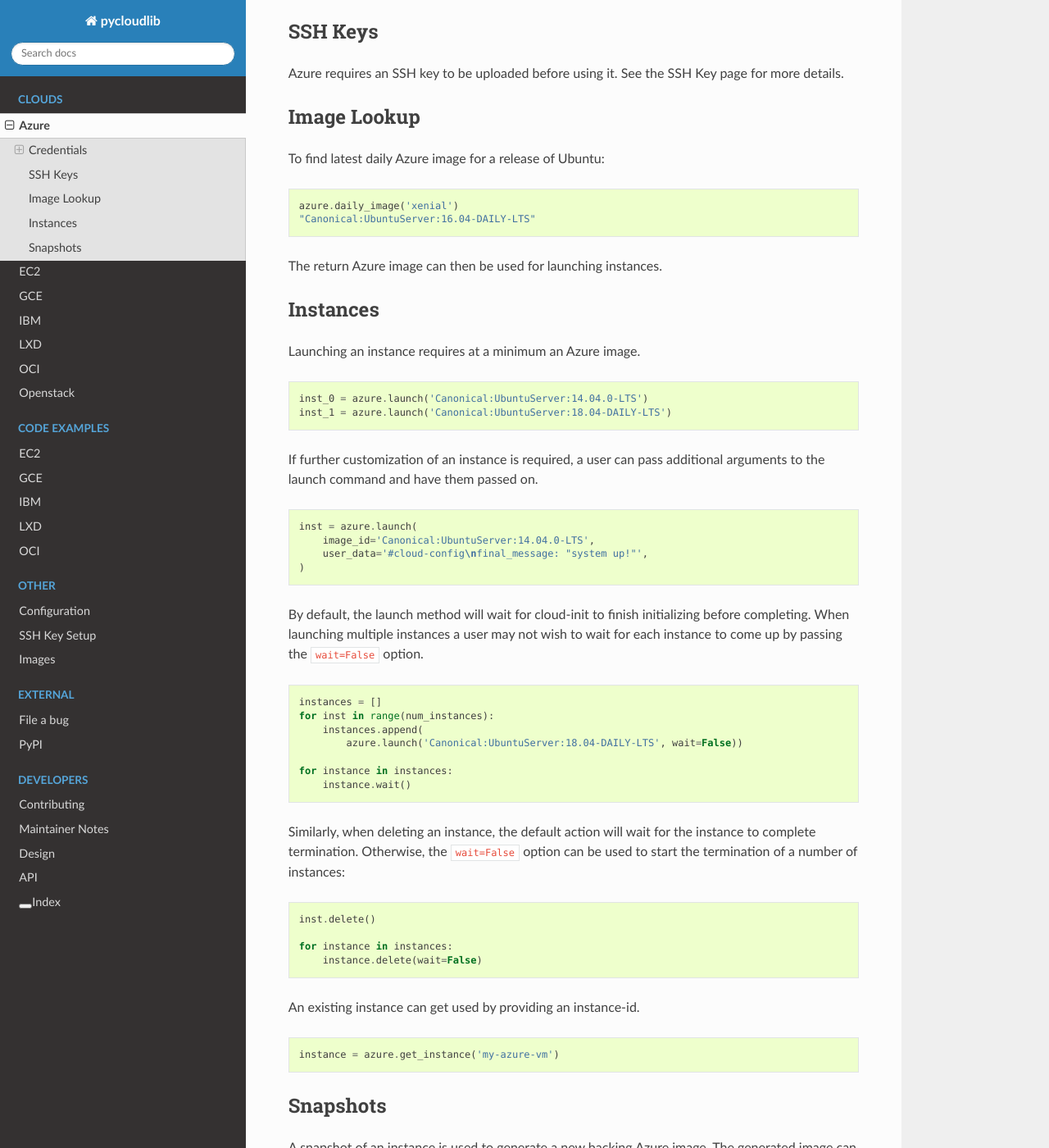
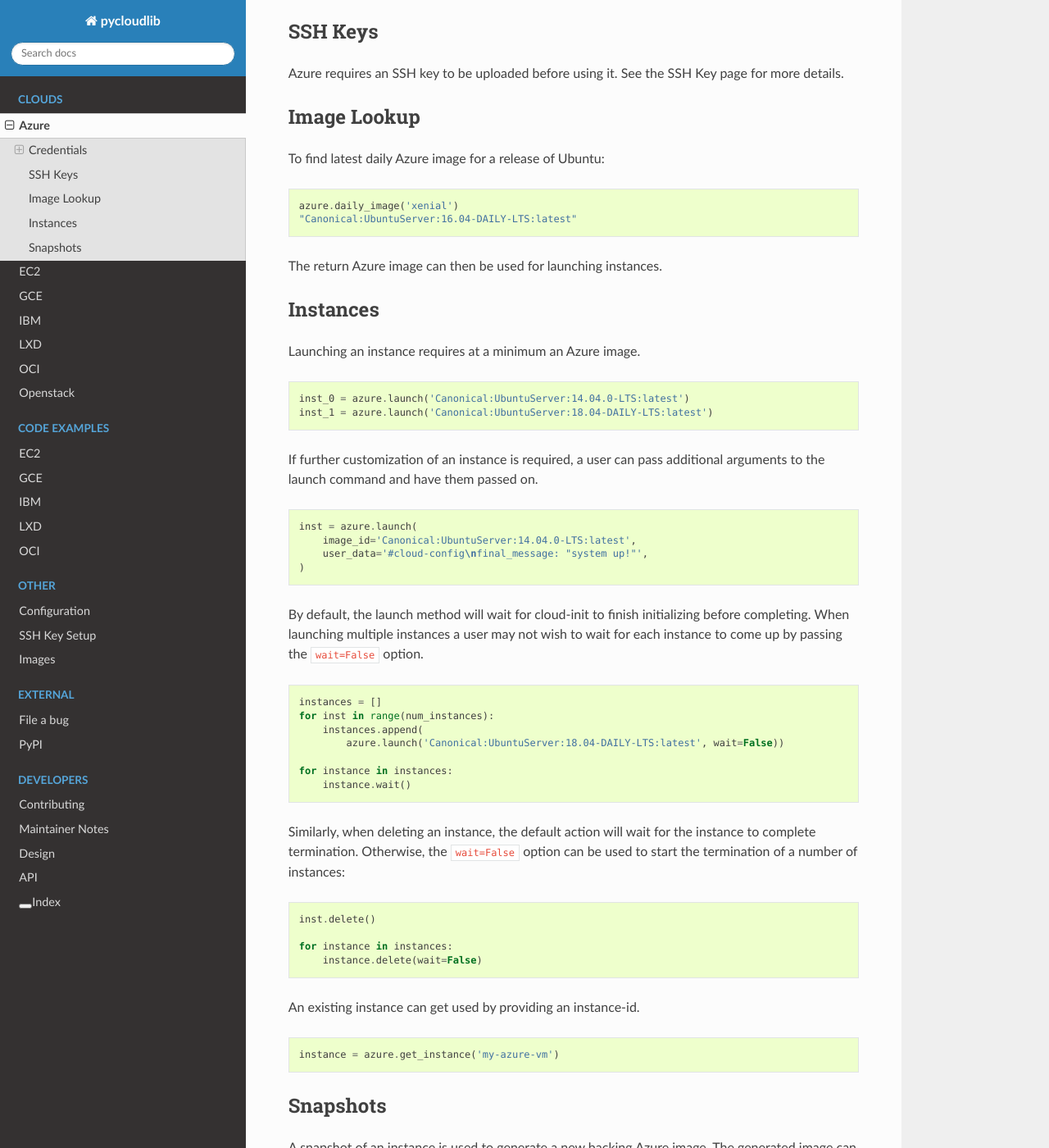
Before and after one commit to canonical/pycloudlib, a Sphinx documentation site: the page built from docs/clouds/azure.md, in a window 1280 px wide and 1400 px high, scrolled down 755 px. Shown: the whole window at 82% size. Built offline with Sphinx 7.4.7 and the Read the Docs theme 2.0.0, drawn with Linux system fonts in a browser that asks for light colours; pages that are not in the unit, such as notebooks, are missing from menus; some of the changed text lies outside the part shown.

Commit message:
doc(azure): update azure urns for explicit latest

````diff
--- a/docs/clouds/azure.md
+++ b/docs/clouds/azure.md
@@ -38,7 +38,7 @@ To find latest daily Azure image for a release of Ubuntu:
 
 ```python
 azure.daily_image('xenial')
-"Canonical:UbuntuServer:16.04-DAILY-LTS"
+"Canonical:UbuntuServer:16.04-DAILY-LTS:latest"
 ```
 
 The return Azure image can then be used for launching instances.
@@ -48,15 +48,15 @@ The return Azure image can then be used for launching instances.
 Launching an instance requires at a minimum an Azure image.
 
 ```python
-inst_0 = azure.launch('Canonical:UbuntuServer:14.04.0-LTS')
-inst_1 = azure.launch('Canonical:UbuntuServer:18.04-DAILY-LTS')
+inst_0 = azure.launch('Canonical:UbuntuServer:14.04.0-LTS:latest')
+inst_1 = azure.launch('Canonical:UbuntuServer:18.04-DAILY-LTS:latest')
 ```
 
 If further customization of an instance is required, a user can pass additional arguments to the launch command and have them passed on.
 
 ```python
 inst = azure.launch(
-    image_id='Canonical:UbuntuServer:14.04.0-LTS',
+    image_id='Canonical:UbuntuServer:14.04.0-LTS:latest',
     user_data='#cloud-config\nfinal_message: "system up!"',
 )
 ```
@@ -67,7 +67,7 @@ By default, the launch method will wait for cloud-init to finish initializing be
 instances = []
 for inst in range(num_instances):
     instances.append(
-        azure.launch('Canonical:UbuntuServer:18.04-DAILY-LTS', wait=False))
+        azure.launch('Canonical:UbuntuServer:18.04-DAILY-LTS:latest', wait=False))
 
 for instance in instances:
     instance.wait()
@@ -93,7 +93,7 @@ instance = azure.get_instance('my-azure-vm')
 A snapshot of an instance is used to generate a new backing Azure image. The generated image can in turn get used to launch new instances. This allows for customization of an image and then re-use of that image.
 
 ```python
-inst = azure.launch('Canonical:UbuntuServer:14.04.0-LTS')
+inst = azure.launch('Canonical:UbuntuServer:14.04.0-LTS:latest')
 inst.execute('touch /etc/foobar')
 image_id_snapshot = azure.snapshot(inst)
 inst_prime = azure.launch(image_id_snapshot)
````
